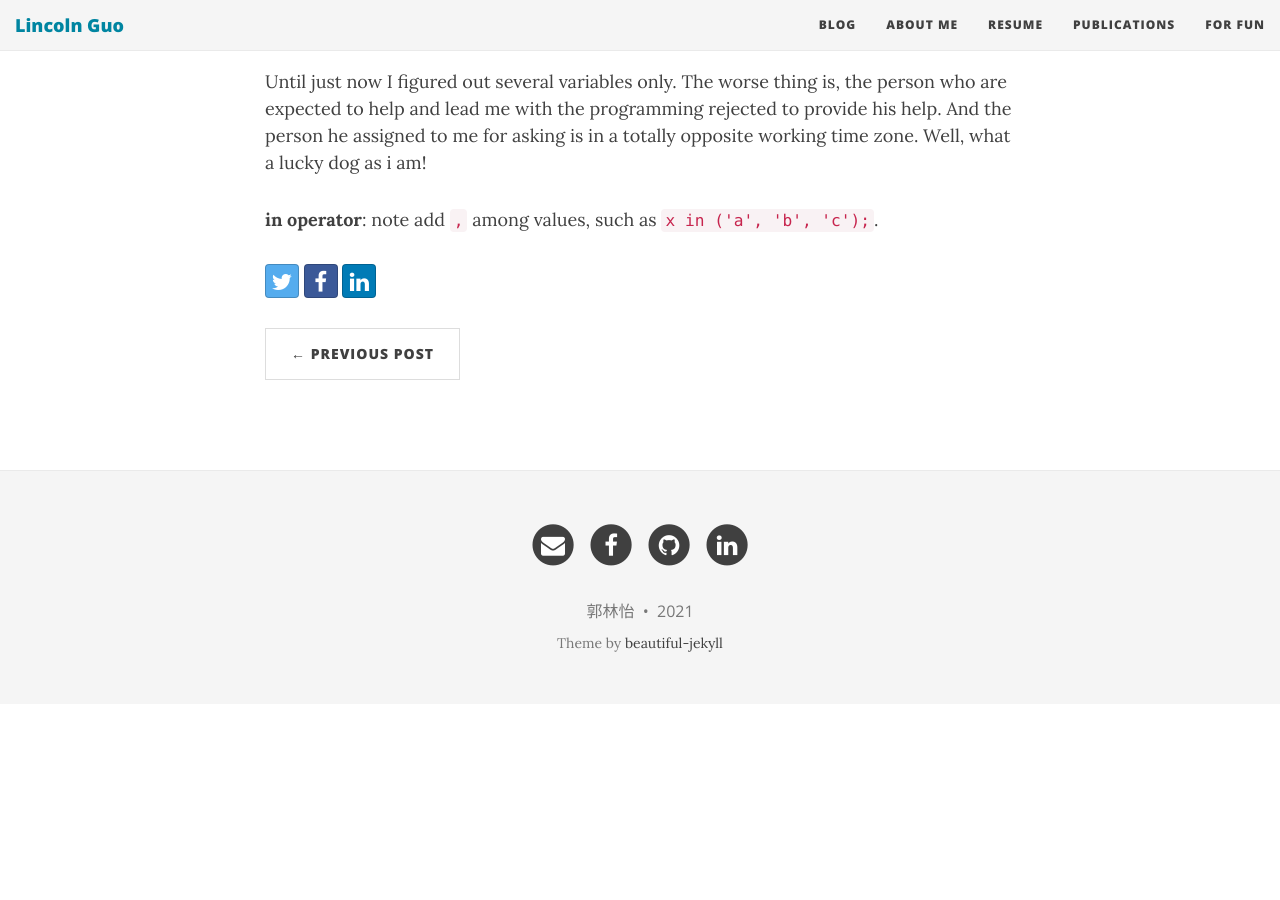
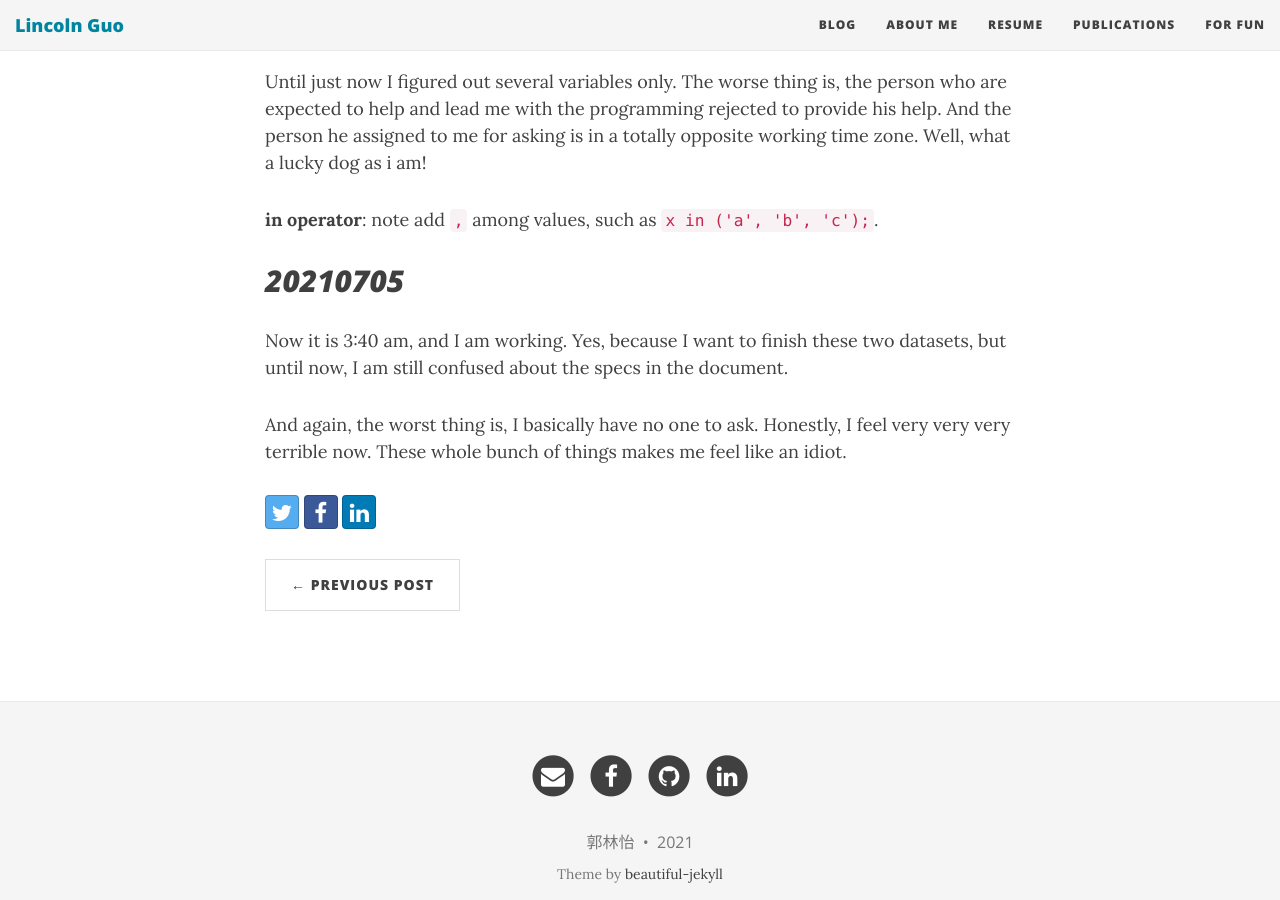
Before and after one commit to LinyiGuo96/LinyiGuo96.github.io, a Jekyll site: the page built from _posts/2021-06-16-SAS-Working-Notes.md, in a window 1280 px wide and 900 px high, scrolled down 7997 px. Built offline with Jekyll 4.4.1, drawn with Linux system fonts in a browser that asks for light colours; nearby versions of some CDN libraries; comment, search, counter and statistics services are not loaded; before the commit the page ends 8701 px from its top, so only the background shows below that.

Commit message:
Update 2021-06-16-SAS-Working-Notes.md

```diff
--- a/_posts/2021-06-16-SAS-Working-Notes.md
+++ b/_posts/2021-06-16-SAS-Working-Notes.md
@@ -239,3 +239,9 @@ Jokes on myself. The CV(Cardiovascular System) dataset is based on the raw ECHO(
 Until just now I figured out several variables only. The worse thing is, the person who are expected to help and lead me with the programming rejected to provide his help. And the person he assigned to me for asking is in a totally opposite working time zone. Well, what a lucky dog as i am!
 
 **in operator**: note add `,` among values, such as `x in ('a', 'b', 'c');`.
+
+## _20210705_
+
+Now it is 3:40 am, and I am working. Yes, because I want to finish these two datasets, but until now, I am still confused about the specs in the document.
+
+And again, the worst thing is, I basically have no one to ask. Honestly, I feel very very very terrible now. These whole bunch of things makes me feel like an idiot.
```
